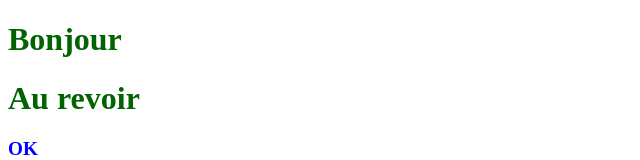
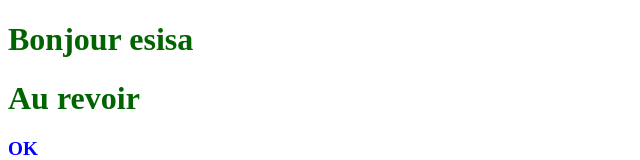
Before and after one commit to malakfrj/gestionagile, a plain HTML site: page index.html in a window 1280 px wide. Shown: the top 160 px of the page, without its empty margins (0-640 px from the left). Drawn offline with Linux system fonts and the light colour scheme.

Commit message:
adding index html and css

```diff
--- a/index.html
+++ b/index.html
@@ -7,7 +7,7 @@
     <link rel="stylesheet" href="./index.css">
 </head>
 <body>
-    <h1>Bonjour</h1>
+    <h1>Bonjour esisa</h1>
     <h1>Au revoir </h1>
 
     <h2>OK</h2>
```
